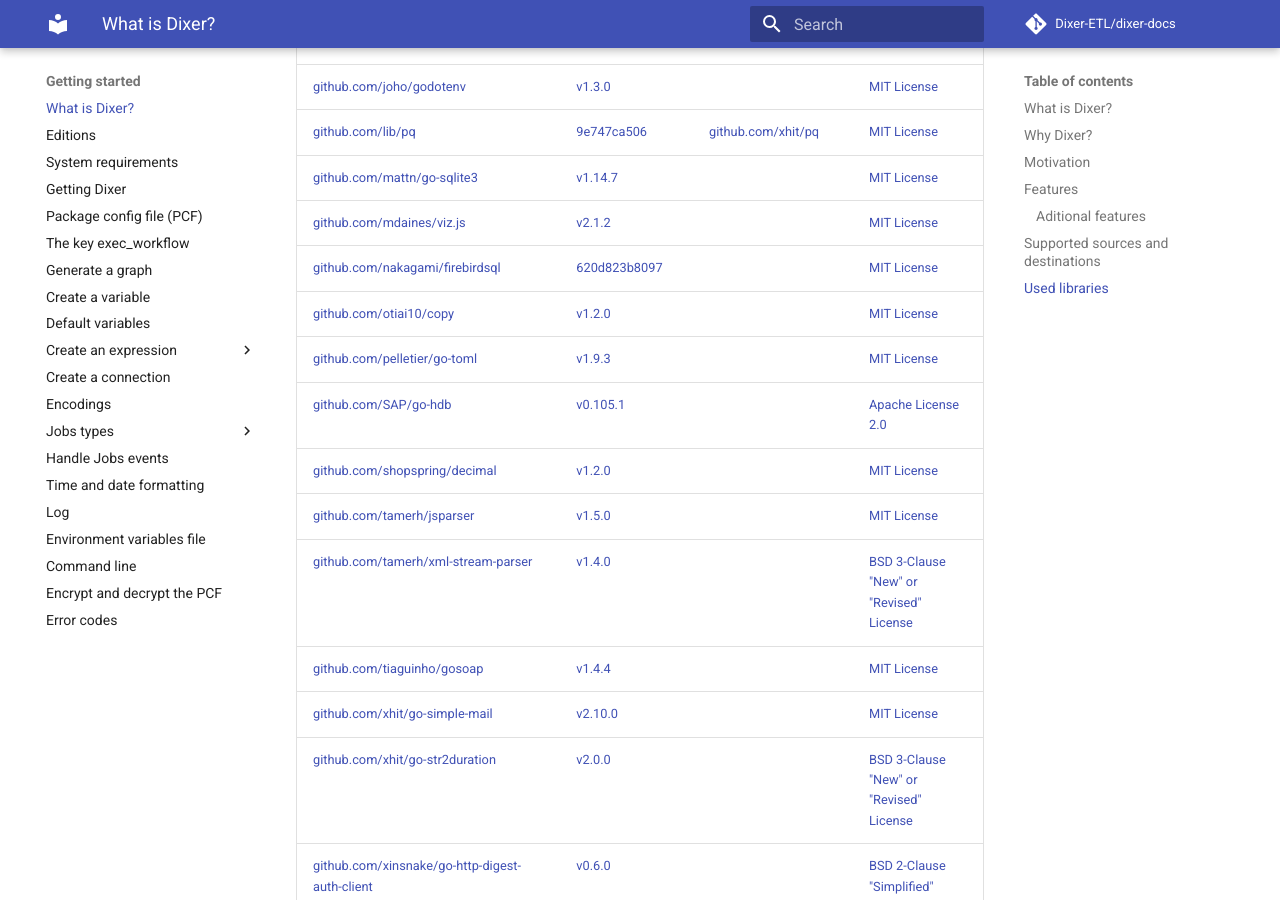
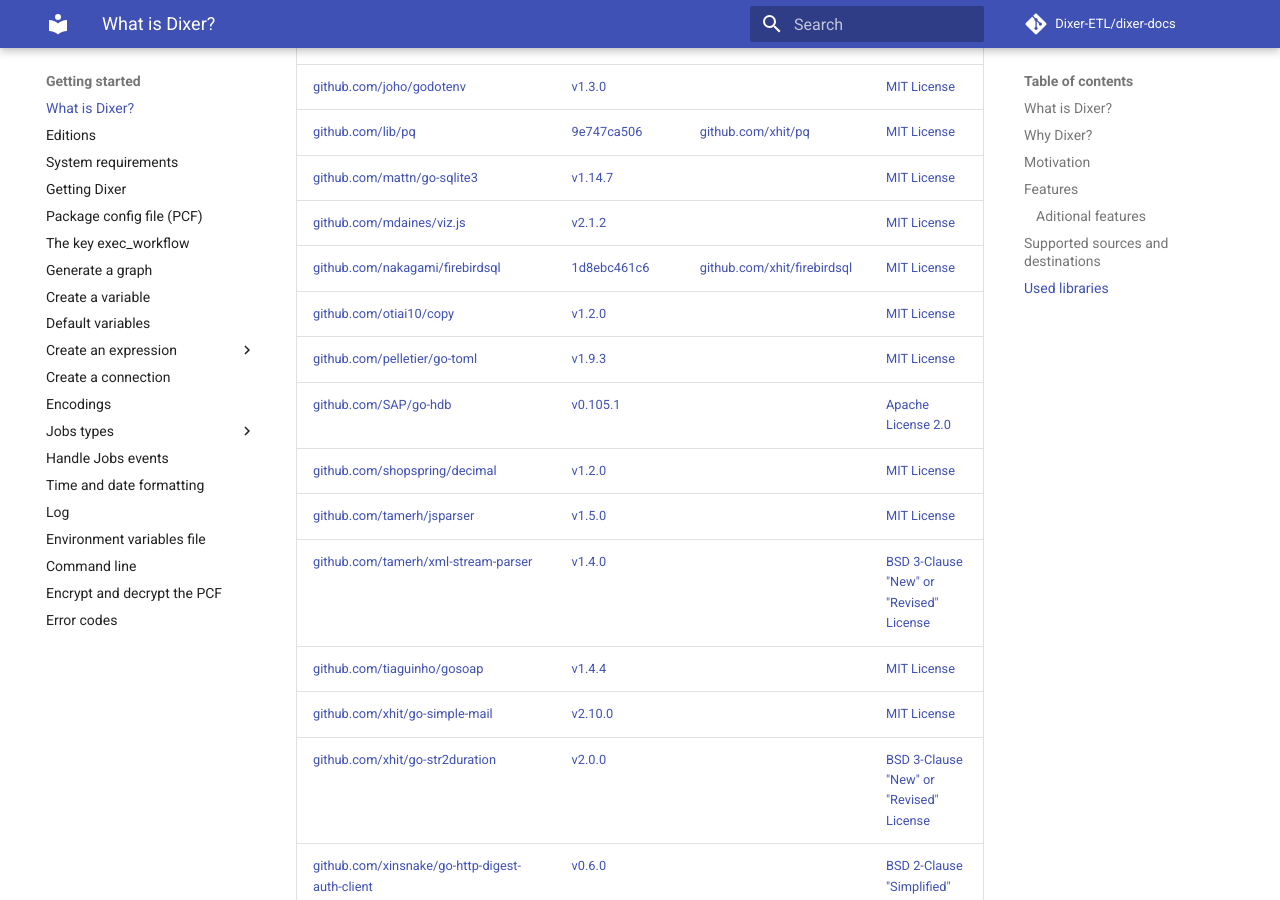
Before and after one commit to Dixer-ETL/dixer-docs, an MkDocs documentation site: the page built from docs/Getting-started.md, in a window 1280 px wide and 900 px high, scrolled down 4396 px. Built offline with MkDocs 1.6.1 and Material for MkDocs 9.7.7, drawn with Linux system fonts in a browser that asks for light colours; comment, search, counter and statistics services are not loaded.

Commit message:
Upgrade firebird driver

```diff
--- a/docs/Getting-started.md
+++ b/docs/Getting-started.md
@@ -116,7 +116,7 @@ Dixer stands on the shoulder of many great open source libraries, in lexical ord
 | [github.com/lib/pq](https://github.com/lib/pq)                                                           | [9e747ca506](https://github.com/lib/pq/tree/9e747ca506)                                                              | [github.com/xhit/pq](https://github.com/xhit/pq/tree/sdi-oid)               | [MIT License](dependencies-licenses/LICENSE-pq.txt)                                               |
 | [github.com/mattn/go-sqlite3](https://github.com/mattn/go-sqlite3)                                       | [v1.14.7](https://github.com/mattn/go-sqlite3/tree/v1.14.7)                                                          |                                                                             | [MIT License](dependencies-licenses/LICENSE-go-sqlite3.txt)                                       |
 | [github.com/mdaines/viz.js](https://github.com/mdaines/viz.js)                                           | [v2.1.2](https://github.com/mdaines/viz.js/tree/v2.1.2)                                                              |                                                                             | [MIT License](dependencies-licenses/LICENSE-viz.js.txt)                                           |
-| [github.com/nakagami/firebirdsql](https://github.com/nakagami/firebirdsql)                               | [620d823b8097](https://github.com/nakagami/firebirdsql/tree/620d823b8097)                                            |                                                                             | [MIT License](dependencies-licenses/LICENSE-firebirdsql.txt)                                      |
+| [github.com/nakagami/firebirdsql](https://github.com/nakagami/firebirdsql)                               | [1d8ebc461c6](https://github.com/nakagami/firebirdsql/tree/1d8ebc461c6)                                              | [github.com/xhit/firebirdsql](https://github.com/xhit/firebirdsql/tree/sdi) | [MIT License](dependencies-licenses/LICENSE-firebirdsql.txt)                                      |
 | [github.com/otiai10/copy](https://github.com/otiai10/copy)                                               | [v1.2.0](https://github.com/otiai10/copy/tree/v1.2.0)                                                                |                                                                             | [MIT License](dependencies-licenses/LICENSE-copy.txt)                                             |
 | [github.com/pelletier/go-toml](https://github.com/pelletier/go-toml)                                     | [v1.9.3](https://github.com/pelletier/go-toml/tree/v1.9.3)                                                           |                                                                             | [MIT License](dependencies-licenses/LICENSE-go-toml.txt)                                          |
 | [github.com/SAP/go-hdb](https://github.com/SAP/go-hdb)                                                   | [v0.105.1](https://github.com/SAP/go-hdb/tree/v0.105.1)                                                              |                                                                             | [Apache License 2.0](dependencies-licenses/LICENSE-go-hdb.txt)                                    |
```
Also changed, not shown: docs/Changelog.md (+1 -1 lines).
